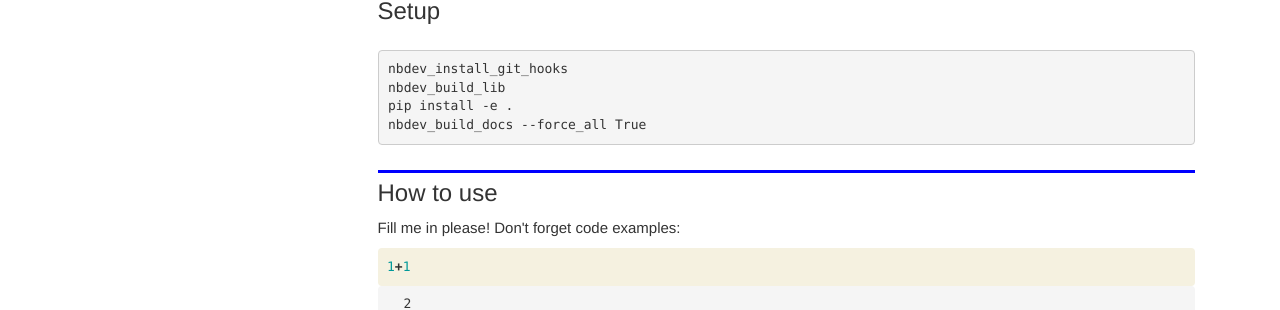
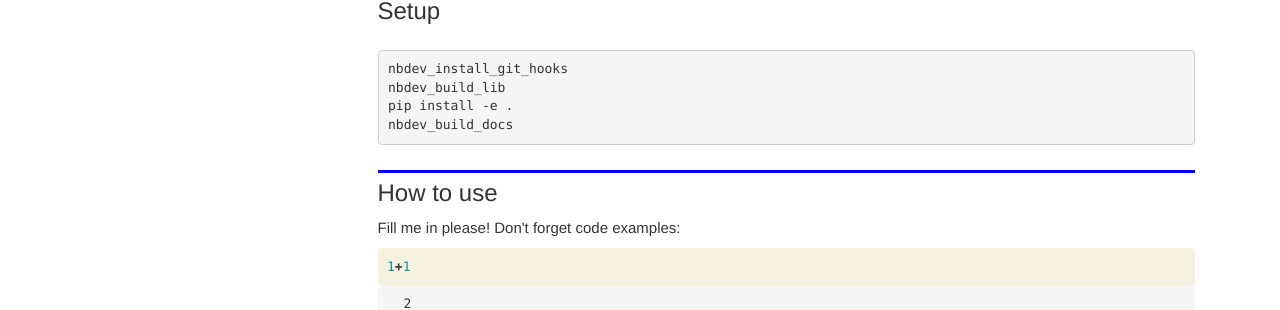
Before and after one commit to leemengtw/nbdev_template, a Jekyll site: the page built from docs/index.html, in a window 1280 px wide. Shown: the part 349-659 px from the top of the page. Built offline with Jekyll 4.4.1, drawn with Linux system fonts in a browser that asks for light colours; nearby versions of some CDN libraries; comment, search, counter and statistics services are not loaded.

Commit message:
add ga id

```diff
--- a/docs/_config.yml
+++ b/docs/_config.yml
@@ -7,7 +7,7 @@
 # Set to false to disable KaTeX math
 use_math: true
 # Add Google analytics id if you have one and want to use it here
-google_analytics:
+google_analytics: UA-106559980-1
 # See http://nbdev.fast.ai/search for help with adding Search
 google_search:
 
--- a/docs/index.html
+++ b/docs/index.html
@@ -41,7 +41,7 @@
 <div class="highlight"><pre><span></span>nbdev_install_git_hooks
 nbdev_build_lib
 pip install -e .
-nbdev_build_docs --force_all True
+nbdev_build_docs
 </pre></div>
 
 </div>
```
Also changed, not shown: README.md.
